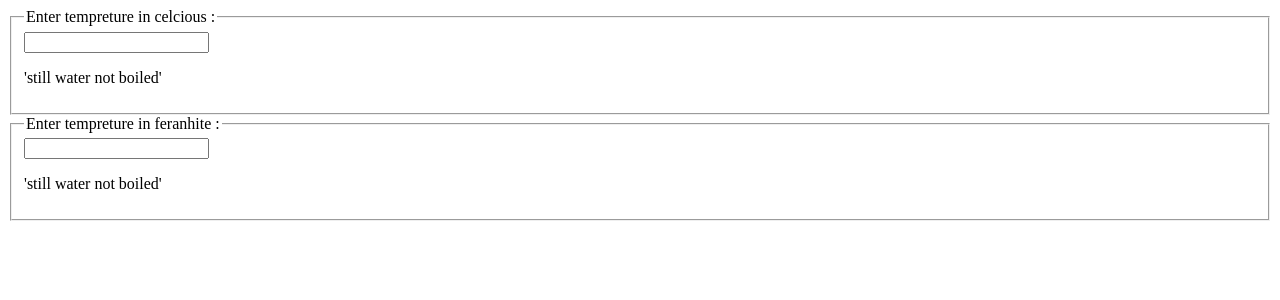
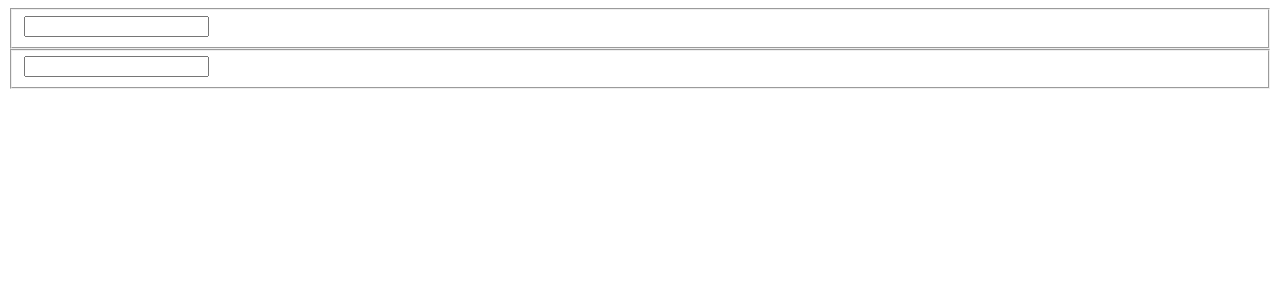
Before and after one commit to dilumharshana/ReactApps, a React (Create React App) app: page / in a window 1280 px wide. Shown: the top 300 px of the page. Built offline with nearby package versions, Linux system fonts and the light colour scheme.

Commit message:
React shared state re exercise

```diff
--- /dev/null
+++ b/src/input.jsx
@@ -0,0 +1,34 @@
+import React from "react";
+// import boil from './test';
+
+class InputTemp extends React.Component {
+  constructor(props) {
+    super(props);
+    this.state = {};
+    this.change = this.change.bind(this);
+  }
+
+  change(e) {
+    this.props.tempChange(e.target.value);
+  }
+
+  render() {
+    return (
+      <div>
+        <fieldset>
+          <form action="">
+
+            <input
+              type="text"
+              value={this.props.tempretur}
+              onChange={this.change}
+            />
+
+          </form>
+        </fieldset>
+      </div>
+    );
+  }
+}
+
+export default InputTemp;
--- a/src/test.js
+++ b/src/test.js
@@ -1,87 +1,49 @@
 import React, { Component, Fragment } from "react";
-import BoilingVerdict from "./test2";
+import InputTemp from "./input";
 
-class Calculator  extends React.Component{
 
-  constructor(props){
+class Calculator extends Component {
+  constructor(props) {
     super(props);
+    this.state = { tempretur: '' , Symbol:''};
 
-      this.state ={scale:'' , tempreture:''}
-
-      this.cChange = this.cChange.bind(this);
-      this.fChange = this.fChange.bind(this);
+    this.changeC = this.changeC.bind(this);
+    this.changeF = this.changeF.bind(this);
   }
 
-  cChange(tempreture){
-    this.setState( {scale:'c' , tempreture})
+  changeC(value) {
+    this.setState({ tempretur: value, symbol:'c' });
+    console.log(value);
   }
 
-  fChange(tempreture){
-    this.setState( {scale:'f' , tempreture})
+  changeF(value){
+    this.setState({tempretur:value , symbol:'f'});
+    console.log('ferenhite');
   }
 
-  render(){
+  render() {
 
-    const celcious = this.state.scale == 'f'? trytoconvert(this.state.tempreture , f2c):this.state.tempreture;
-    const feranhite = this.state.scale == 'c'? trytoconvert(this.state.tempreture , c2f) : this.setState.tempreture;
-    return(
-      <div>
-        <TemperatureInput scale='c' tempreture={celcious} onTempretureChange={this.cChange}/>
-        <TemperatureInput scale='f' tempreture={feranhite} onTempretureChange={this.fChange}/>
+    const celcious = this.state.symbol =='f' ? f2c(this.state.tempretur) : this.state.tempretur;
+    const ferenhite = this.state.symbol == 'c' ? c2f(this.state.tempretur) : this.state.tempretur;
 
-      </div>
-    )
+    return (
+      <React.Fragment>
+
+        <InputTemp tempretur={celcious} tempChange={this.changeC} />
+        <InputTemp tempretur={ferenhite} tempChange={this.changeF} />
+
+      </React.Fragment>
+    );
   }
+}
 
+function c2f(temp){
+  return (temp-32)*5/9;
+}
+
+function f2c(temp){
+  return (temp*5/9)+32
 }
 
 
-
-
-const scale ={
-  c:'celcious',
-  f:'feranhite'
-}
-
-class TemperatureInput  extends React.Component{
-  constructor(props){
-    super(props)
-    this.state = {tempreture:''}
-    this.change = this.change.bind(this);
-  }
-
-  change(e){
-    this.props.onTempretureChange(e.target.value);
-  }
-
-  render(){
-    return (
-      <fieldset>
-        <legend>Enter tempreture in {scale[this.props.scale]} :</legend>
-        <input type="text" value={this.props.tempreture} onChange={this.change} />
-        <BoilingVerdict celcious={this.props.tempreture}/>
-      </fieldset>
-    )
-  }
-}
-
-
-function f2c(value){
-  return (value -32)*5/9;
-}
-
-function c2f(value){
-  return (value*5/9)+32;
-}
-
-function trytoconvert(tempreture , convert){
-
-  if(tempreture.isNan){
-    return '';
-  }
-
-  const output = convert(tempreture);
-  return output;
-}
-
 export default Calculator;
--- a/src/test2.js
+++ b/src/test2.js
@@ -1,14 +1,21 @@
 import React, { Component } from "react";
 
-function BoilingVerdict(props){
+class BoilingVerdict extends Component {
+    constructor(props) {
+        super(props);
+        this.state = {  }
+    }
+    render() {
 
-  if(props.celcious >= 100){
-    return <p>'water boiled'</p>;
-  }
+        if(this.props >=100){
+            return <p>water boiled</p>
+        }
 
-  return <p>'still water not boiled'</p>;
+            return <p>water not boiled still</p>
+    }
+}
 
-}
+export default BoilingVerdict;
 
 
 
```
